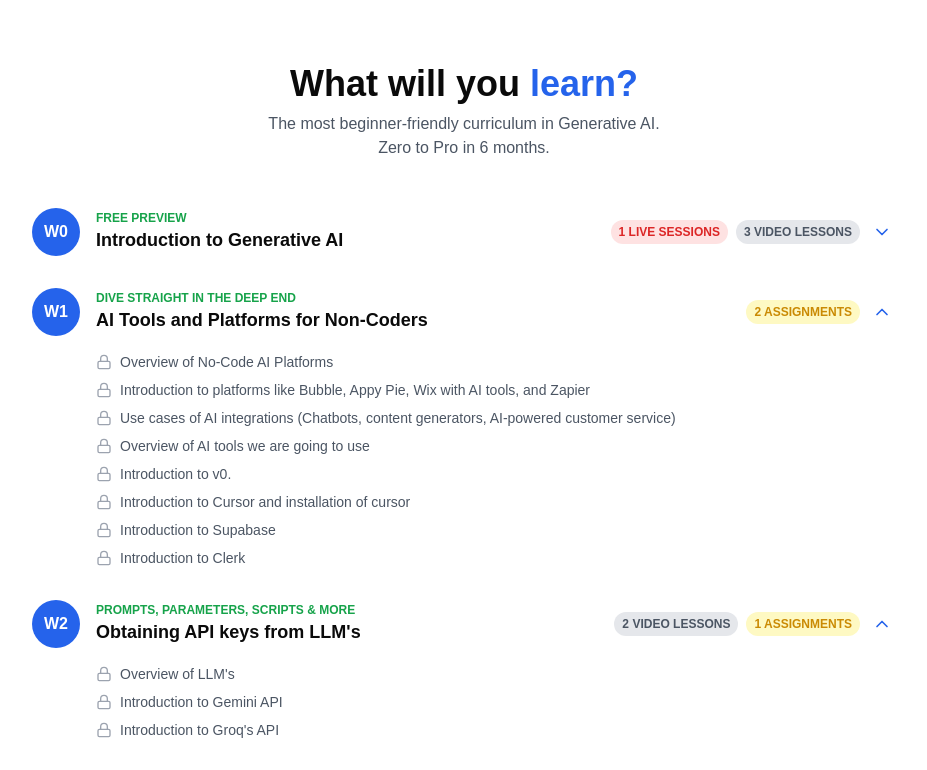
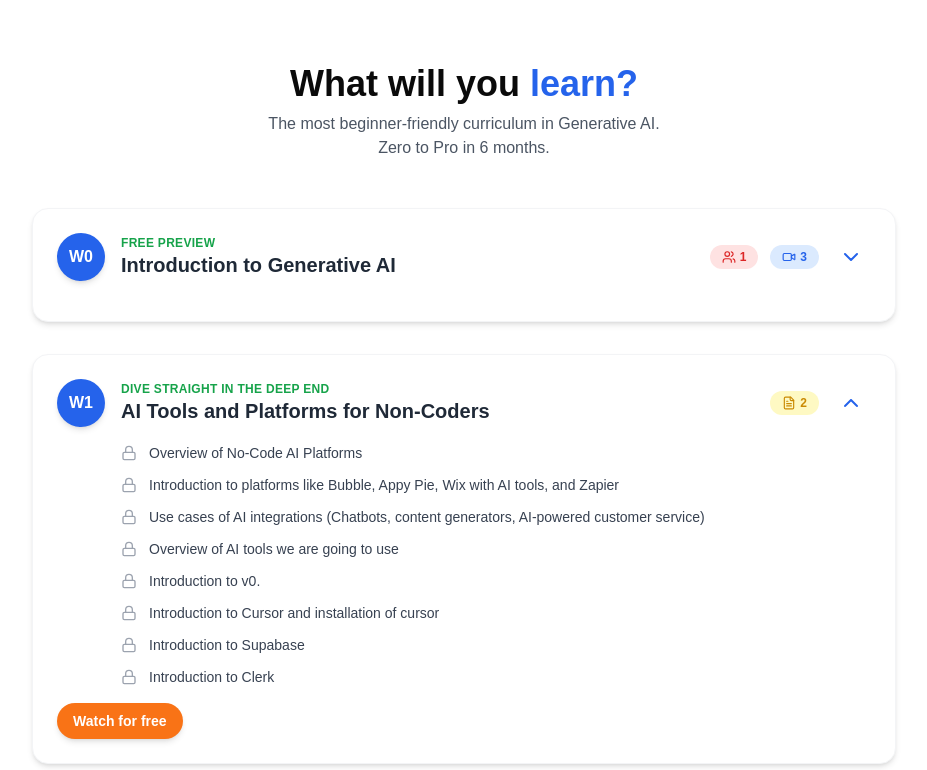
Before and after one commit to vamshichintu002/Course-Landing-Page, a Next.js app: page / in a window 1280 px wide. Shown: the top 770 px of the page, without its empty margins (176-1103 px from the left). Built offline with nearby package versions, Linux system fonts and the light colour scheme.

Commit message:
Added Animation

```diff
--- a/components/curriculum-section.tsx
+++ b/components/curriculum-section.tsx
@@ -1,7 +1,8 @@
 'use client'
 
 import React, { useState } from 'react'
-import { ChevronDown, ChevronUp, Lock } from 'lucide-react'
+import { ChevronDown, ChevronUp, Lock, Video, Users, FileText } from 'lucide-react'
+import { motion, AnimatePresence } from 'framer-motion'
 
 const initialModules = [
   {
@@ -122,7 +123,14 @@ function Timeline({ modules, toggleModule }: { modules: typeof initialModules; t
   return (
     <div className="relative">
       {modules.map((module, index) => (
-        <TimelineItem key={index} module={module} toggleModule={() => toggleModule(index)} />
+        <motion.div
+          key={index}
+          initial={{ opacity: 0, y: 20 }}
+          animate={{ opacity: 1, y: 0 }}
+          transition={{ duration: 0.5, delay: index * 0.1 }}
+        >
+          <TimelineItem module={module} toggleModule={() => toggleModule(index)} />
+        </motion.div>
       ))}
     </div>
   )
@@ -131,34 +139,63 @@ function Timeline({ modules, toggleModule }: { modules: typeof initialModules; t
 function TimelineItem({ module, toggleModule }: { module: typeof initialModules[number]; toggleModule: () => void }) {
   return (
     <div className="mb-8 relative">
-      <div className="flex items-center mb-2">
-        <div className="w-12 h-12 bg-blue-600 rounded-full flex items-center justify-center text-white font-bold mr-4">
+      <motion.div
+        className="p-6 bg-white rounded-2xl shadow-md border border-gray-100"
+        whileHover={{ scale: 1.02 }}
+        transition={{ type: "spring", stiffness: 300 }}
+      >
+        <div className="flex items-center mb-4">
+          <div className="w-12 h-12 bg-blue-600 rounded-full flex items-center justify-center text-white font-bold mr-4 shadow-md">
             {`W${module.week}`}
           </div>
           <div className="flex-grow">
-          <div className="text-xs text-green-600 font-semibold">{module.type}</div>
-          <h3 className="text-lg font-semibold">{module.title}</h3>
+            <div className="text-xs text-green-600 font-semibold uppercase tracking-wide">{module.type}</div>
+            <h3 className="text-xl font-bold text-gray-800">{module.title}</h3>
           </div>
-        <div className="flex items-center space-x-2">
-          {module.lessons.map((lesson: { type: string; count: number }, index: number) => (
+          <div className="flex items-center space-x-3">
+            {module.lessons.map((lesson, index) => (
               <LessonBadge key={index} type={lesson.type} count={lesson.count} />
             ))}
-          <button
+            <motion.button
               onClick={toggleModule}
-            className="p-1 rounded-full hover:bg-blue-100 transition-colors duration-200"
+              className="p-2 rounded-full hover:bg-blue-100 transition-colors duration-200"
+              whileHover={{ scale: 1.1 }}
+              whileTap={{ scale: 0.95 }}
               aria-label={module.expanded ? "Collapse module" : "Expand module"}
             >
-            {module.expanded ? <ChevronUp size={20} className="text-blue-600" /> : <ChevronDown size={20} className="text-blue-600" />}
-          </button>
+              <motion.div
+                animate={{ rotate: module.expanded ? 180 : 0 }}
+                transition={{ duration: 0.3 }}
+              >
+                <ChevronDown size={24} className="text-blue-600" />
+              </motion.div>
+            </motion.button>
           </div>
         </div>
+        <AnimatePresence>
           {module.expanded && (
-        <div className="ml-16 mt-4 space-y-2">
-          {module.subLessons.map((subLesson: SubLesson, index: number) => (
+            <motion.div
+              initial={{ opacity: 0, height: 0 }}
+              animate={{ opacity: 1, height: "auto" }}
+              exit={{ opacity: 0, height: 0 }}
+              transition={{ duration: 0.3 }}
+            >
+              <div className="ml-16 mt-4 space-y-3">
+                {module.subLessons.map((subLesson, index) => (
                   <SubLessonItem key={index} title={subLesson.title} />
                 ))}
               </div>
+              <motion.button
+                className="mt-4 px-4 py-2 bg-orange-500 text-white rounded-full font-semibold text-sm shadow-md"
+                whileHover={{ scale: 1.05, backgroundColor: "#f97316" }}
+                whileTap={{ scale: 0.95 }}
+              >
+                Watch for free
+              </motion.button>
+            </motion.div>
           )}
+        </AnimatePresence>
+      </motion.div>
     </div>
   )
 }
@@ -168,21 +205,28 @@ interface SubLesson {
 }
 
 function LessonBadge({ type, count }: { type: string; count: number }) {
-  const bgColor = type === 'live' ? 'bg-red-100' : type === 'video' ? 'bg-gray-200' : 'bg-yellow-100'
-  const textColor = type === 'live' ? 'text-red-600' : type === 'video' ? 'text-gray-600' : 'text-yellow-600'
+  const bgColor = type === 'live' ? 'bg-red-100' : type === 'video' ? 'bg-blue-100' : 'bg-yellow-100'
+  const textColor = type === 'live' ? 'text-red-600' : type === 'video' ? 'text-blue-600' : 'text-yellow-600'
+  const Icon = type === 'live' ? Users : type === 'video' ? Video : FileText
 
   return (
-    <div className={`px-2 py-1 rounded-full text-xs font-semibold ${bgColor} ${textColor}`}>
-      {count} {type === 'live' ? 'LIVE SESSIONS' : type === 'video' ? 'VIDEO LESSONS' : 'ASSIGNMENTS'}
+    <div className={`px-3 py-1 rounded-full text-xs font-semibold flex items-center space-x-1 ${bgColor} ${textColor}`}>
+      <Icon size={14} />
+      <span>{count}</span>
     </div>
   )
 }
 
 function SubLessonItem({ title }: { title: string }) {
   return (
-    <div className="flex items-center space-x-2 text-sm">
+    <motion.div
+      className="flex items-center space-x-3 text-sm"
+      initial={{ opacity: 0, x: -20 }}
+      animate={{ opacity: 1, x: 0 }}
+      transition={{ duration: 0.3 }}
+    >
       <Lock size={16} className="text-gray-400" />
-      <span className="text-gray-600">{title}</span>
-    </div>
+      <span className="text-gray-700 font-medium">{title}</span>
+    </motion.div>
   )
 }
```
Lines whose indentation alone changed are shown as unchanged.
